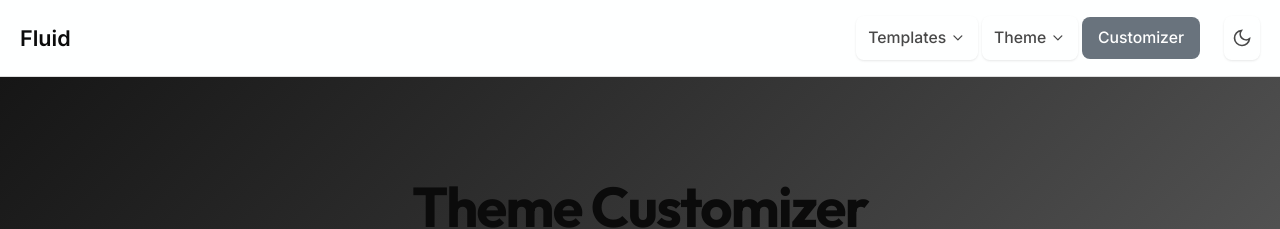
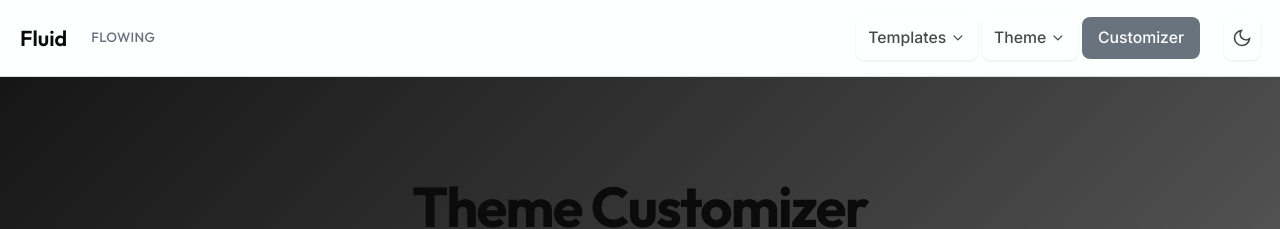
Before and after one commit to Agile-Media-Agency/the-fluid-theme, a Jekyll site: the page built from customizer.html, in a window 1280 px wide. Shown: the top 229 px of the page. Built offline with Jekyll 4.4.1, drawn with Linux system fonts in a browser that asks for light colours.

Commit message:
fix: grid layout for 7 presets, add signature presets to customizer, nav preset indicator
Grid layout:
- Changed from fixed block-size to min-block-size with auto rows
- Last item (Tsunami) now spans full width as a dramatic banner
- Works for both portrait (2-col) and landscape (3-col) layouts

Customizer panel:
- Added Brutalist, Editorial, Neon to theme grid with icons
- Added signature presets to motion speed dropdown
- Added signature palettes to color palette dropdown
- Added preset configs to themePresets JS object

Nav preset indicator:
- Shows active preset name next to "Fluid" brand in nav
- Both brand and preset name adopt the active preset's font
- Preset name uses accent color, uppercase, small text
- Updates dynamically when theme or motion changes

```diff
--- a/_includes/nav.html
+++ b/_includes/nav.html
@@ -1,5 +1,6 @@
 <nav class="nav" data-sticky>
   <a href="{{ '/' | relative_url }}" class="nav__brand">Fluid</a>
+  <span class="nav__preset-name" id="nav-preset-name"></span>
 
   <ul class="nav__menu" role="list" id="nav-menu">
     <!-- Templates Dropdown -->
--- a/_includes/scripts.html
+++ b/_includes/scripts.html
@@ -230,13 +235,18 @@
   // Theme preset configurations
   // Each preset maps a motion style to its recommended palette and default accent
   const themePresets = {
+    // Water themes
     still: { motion: 'still', palette: 'mono', accent: '3' },        // Minimal, focused
     serene: { motion: 'serene', palette: 'morandi', accent: '2' },   // Calm, muted sage
     stream: { motion: 'stream', palette: 'subtle', accent: '2' },    // Modern teal
     flowing: { motion: 'flowing', palette: 'fluid', accent: null },  // Auto from motion
     cascade: { motion: 'cascade', palette: 'pastel', accent: '2' },  // Soft blue
     rapids: { motion: 'rapids', palette: 'bold', accent: '1' },      // Electric coral
-    tsunami: { motion: 'tsunami', palette: 'tsunami', accent: '4' }  // Deep ocean storm
+    tsunami: { motion: 'tsunami', palette: 'tsunami', accent: '4' }, // Deep ocean storm
+    // Signature presets
+    brutalist: { motion: 'brutalist', palette: 'brutalist', accent: '1' },    // Raw, technical
+    editorial: { motion: 'editorial', palette: 'editorial', accent: '1' },    // Literary, luxurious
+    neon: { motion: 'neon', palette: 'neon', accent: '1' }                    // Electric, futuristic
   };
 
   function setThemePreset(preset) {
@@ -264,6 +274,20 @@
     updatePaletteSwatches();
   }
 
+  // Preset display names for nav indicator
+  const presetDisplayNames = {
+    still: 'Still',
+    serene: 'Serene',
+    stream: 'Stream',
+    flowing: 'Flowing',
+    cascade: 'Cascade',
+    rapids: 'Rapids',
+    tsunami: 'Tsunami',
+    brutalist: 'Brutalist',
+    editorial: 'Editorial',
+    neon: 'Neon'
+  };
+
   function updateThemeCards() {
     const currentMotion = document.documentElement.getAttribute('data-motion') || 'flowing';
     document.querySelectorAll('.theme-card').forEach(card => {
@@ -273,6 +297,21 @@
         card.removeAttribute('data-active');
       }
     });
+
+    // Update nav preset name indicator
+    updateNavPresetName();
+  }
+
+  function updateNavPresetName() {
+    const el = document.getElementById('nav-preset-name');
+    if (!el) return;
+
+    const currentMotion = document.documentElement.getAttribute('data-motion') || 'flowing';
+    const name = presetDisplayNames[currentMotion] || currentMotion;
+    el.textContent = name;
+
+    // Set a data attribute for potential per-preset styling
+    el.setAttribute('data-preset', currentMotion);
   }
 
 
--- a/_includes/settings-panel.html
+++ b/_includes/settings-panel.html
@@ -99,6 +99,42 @@
             <span class="theme-card__desc">Bold, dramatic</span>
           </button>
         </div>
+
+        <p class="settings-section__hint" style="margin-block-start: var(--space-4); margin-block-end: var(--space-2);">Signature presets</p>
+        <div class="theme-grid" id="theme-grid-signature">
+          <button class="theme-card" data-theme-preset="brutalist" onclick="setThemePreset('brutalist')">
+            <span class="theme-card__icon">
+              <svg viewBox="0 0 24 24" fill="none" stroke="currentColor" stroke-width="1.5">
+                <rect x="3" y="3" width="18" height="18"/>
+                <line x1="3" y1="12" x2="21" y2="12"/>
+                <line x1="12" y1="3" x2="12" y2="21"/>
+              </svg>
+            </span>
+            <span class="theme-card__name">Brutalist</span>
+            <span class="theme-card__desc">Raw, technical</span>
+          </button>
+          <button class="theme-card" data-theme-preset="editorial" onclick="setThemePreset('editorial')">
+            <span class="theme-card__icon">
+              <svg viewBox="0 0 24 24" fill="none" stroke="currentColor" stroke-width="1.5">
+                <path d="M4 4h16v16H4z"/>
+                <path d="M7 8h10M7 12h7M7 16h10"/>
+              </svg>
+            </span>
+            <span class="theme-card__name">Editorial</span>
+            <span class="theme-card__desc">Literary, elegant</span>
+          </button>
+          <button class="theme-card" data-theme-preset="neon" onclick="setThemePreset('neon')">
+            <span class="theme-card__icon">
+              <svg viewBox="0 0 24 24" fill="none" stroke="currentColor" stroke-width="1.5">
+                <circle cx="12" cy="12" r="3"/>
+                <circle cx="12" cy="12" r="8" stroke-dasharray="4 2"/>
+                <path d="M12 2v4M12 18v4M2 12h4M18 12h4"/>
+              </svg>
+            </span>
+            <span class="theme-card__name">Neon</span>
+            <span class="theme-card__desc">Electric, futuristic</span>
+          </button>
+        </div>
       </section>
 
       <hr class="settings-divider">
@@ -157,6 +193,10 @@
             <option value="flowing" selected>Flowing (default)</option>
             <option value="rapids">Rapids (fast)</option>
             <option value="tsunami">Tsunami (dramatic)</option>
+            <option disabled>───────────</option>
+            <option value="brutalist">Brutalist (instant)</option>
+            <option value="editorial">Editorial (contemplative)</option>
+            <option value="neon">Neon (snappy)</option>
           </select>
         </div>
 
@@ -174,6 +214,10 @@
             <option value="matrix">Matrix (Digital)</option>
             <option value="subtle">Subtle (Trending)</option>
             <option value="tsunami">Tsunami (Deep Ocean)</option>
+            <option disabled>───────────</option>
+            <option value="brutalist">Brutalist (Stark)</option>
+            <option value="editorial">Editorial (Warm)</option>
+            <option value="neon">Neon (Electric)</option>
           </select>
         </div>
 
--- a/src/components/nav.css
+++ b/src/components/nav.css
@@ -64,8 +64,9 @@
   }
 
 
-  /* Brand / Logo */
+  /* Brand / Logo - adopts active preset's font */
   .nav__brand {
+    font-family: var(--font-heading, var(--font-body, var(--font-system)));
     font-size: var(--font-size-lg);
     font-weight: var(--weight-semibold);
     color: var(--color-text);
@@ -74,7 +75,9 @@
     align-items: center;
     gap: var(--space-2);
     flex-shrink: 0;
-    transition: opacity var(--duration-normal) var(--ease-fluid);
+    transition:
+      opacity var(--duration-normal) var(--ease-fluid),
+      font-family var(--duration-normal) var(--ease-fluid);
   }
 
   .nav__brand:hover {
@@ -85,6 +88,25 @@
   .nav__brand svg {
     block-size: 2rem;
     inline-size: auto;
+  }
+
+  /* Active preset name indicator */
+  .nav__preset-name {
+    font-family: var(--font-heading, var(--font-body, var(--font-system)));
+    font-size: var(--font-size-xs);
+    font-weight: var(--weight-medium);
+    color: var(--accent);
+    letter-spacing: var(--tracking-wide);
+    text-transform: uppercase;
+    white-space: nowrap;
+    flex-shrink: 0;
+    transition:
+      color var(--duration-normal) var(--ease-fluid),
+      font-family var(--duration-normal) var(--ease-fluid);
+  }
+
+  .nav__preset-name:empty {
+    display: none;
   }
 
 
```
Also changed, not shown: other parts of _includes/scripts.html (+7 -0 lines), index.html (+9 -5 lines).
